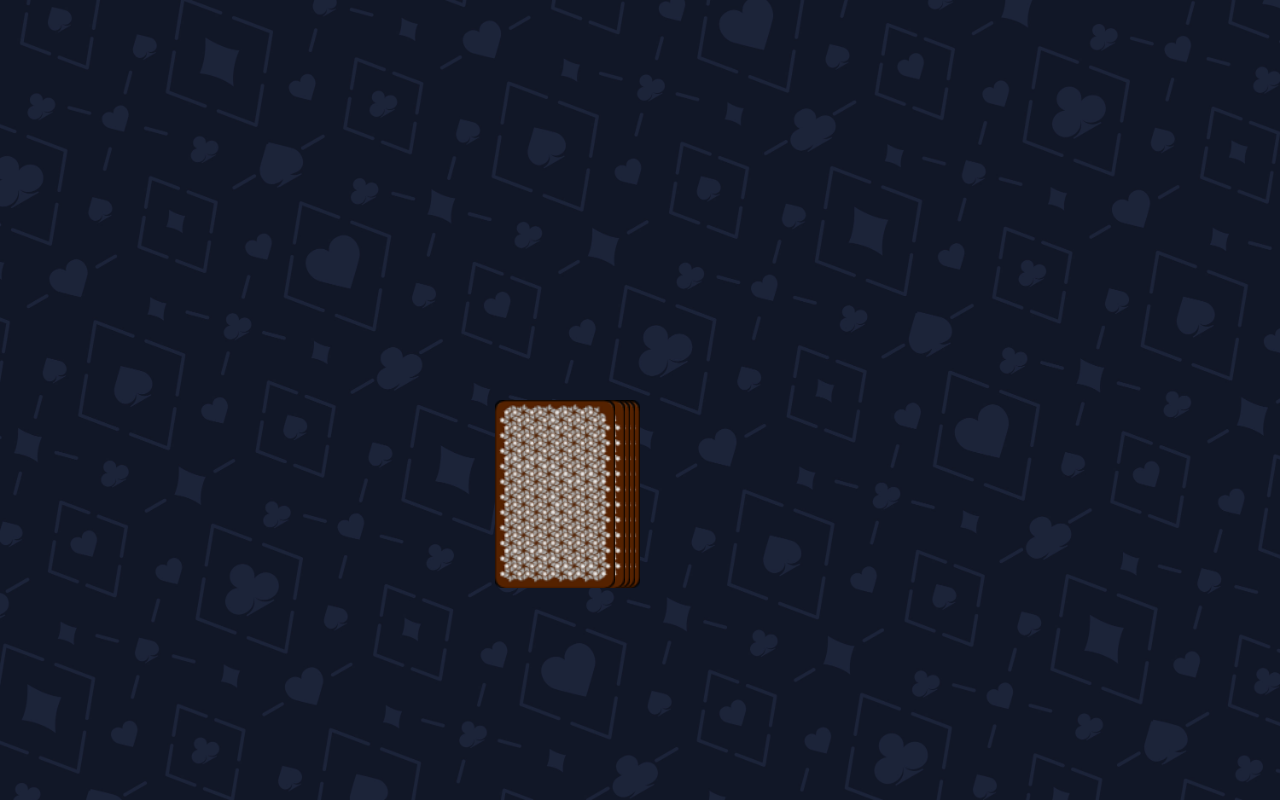
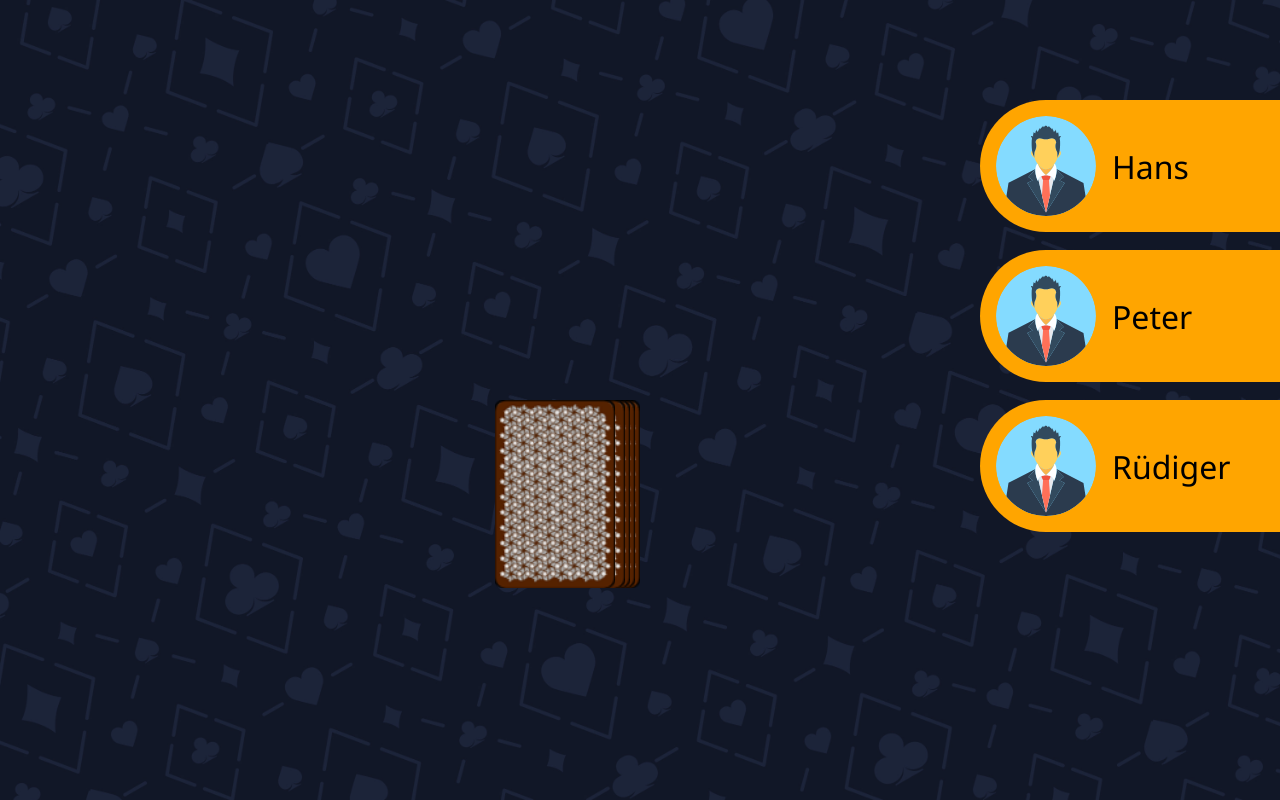
Before and after one commit to lucas-hmchr/ringoffire, an Angular app: page /game in a window 1280 px wide. Built offline with nearby package versions, Linux system fonts and the light colour scheme.

Commit message:
add card selection with animation and player display

```diff
--- a/src/app/game/game.component.html
+++ b/src/app/game/game.component.html
@@ -1,14 +1,21 @@
+@for (player of game?.players; track $index) {
+<app-player class="player-position" [ngStyle]="{'top.px': 100 + ($index * 150)}" [name]="player"></app-player>
+}
 <div class="field">
     <div class="card-stack">
+        <!-- card deck -->
         @for(c of [0,1,2,3]; track c) {
-            <img src="/images/cards/card_cover.png" [ngStyle]="{'right.px': $index * 5}">
-            }
-            <img src="/images/cards/card_cover.png" class="top-card"
-                style="right: 25px" (click)="takeCard()">
+        <img src="/images/cards/card_cover.png" [ngStyle]="{'right.px': $index * 5}">
+        }
+        <!-- top card cover -->
+        <img src="/images/cards/card_cover.png" class="top-card" style="right: 25px" (click)="takeCard()">
+        <!-- deck of selected cards -->
+        @for(c of game?.playedCards; track c) {
+        <img src="/images/cards/{{ c }}.png" class="played-card" alt="">
+        }
+        <!-- card animation -->
         @if(pickCardAnimation){
-            <img src="/images/cards/clubs_1.png" class="pick-card" style="right: 25px"
-                (click)="takeCard()">
+        <img src="/images/cards/{{ currentCard }}.png" class="pick-card" style="right: 25px" (click)="takeCard()">
         }
-
     </div>
 </div>
--- a/src/app/game/game.component.scss
+++ b/src/app/game/game.component.scss
@@ -30,6 +30,12 @@
     }
 }
 
+.played-card {
+    right: 25px;
+    scale: 1.3;
+    transform: translateX(120px) translateY(-180px) rotate(-10deg);
+}
+
 .pick-card {
     animation: pick-card-animation 1s ease-in-out forwards;
 }
@@ -52,3 +58,9 @@
         transform: translateX(120px) translateY(-180px) rotate(-10deg);
     }
 }
+
+.player-position{
+    position: absolute;
+    right: 0;
+    z-index: 10;
+}
--- a/src/app/game/game.component.ts
+++ b/src/app/game/game.component.ts
@@ -1,17 +1,39 @@
 import { CommonModule } from '@angular/common';
-import { Component } from '@angular/core';
+import { Component, OnInit } from '@angular/core';
+import { Game } from '../../models/game';
+import { PlayerComponent } from "../player/player.component";
 
 @Component({
   selector: 'app-game',
-  imports: [CommonModule],
+  imports: [CommonModule, PlayerComponent],
   templateUrl: './game.component.html',
   styleUrl: './game.component.scss'
 })
-export class GameComponent {
+export class GameComponent implements OnInit {
 
   pickCardAnimation = false;
+  currentCard: string = '';
+  game: Game | undefined;
+
+  ngOnInit() {
+    this.newGame()
+  }
+
+  newGame() {
+    this.game = new Game();
+  }
 
   takeCard() {
-    this.pickCardAnimation = true;
+    if (!this.pickCardAnimation) {
+      this.currentCard = this.game?.stack.pop() ?? '';
+      this.pickCardAnimation = true;
+      console.log(this.game, this.currentCard)
+
+      setTimeout(() => {
+        this.game?.playedCards.push(this.currentCard)
+        this.pickCardAnimation = false;
+      }, 1000);
+
+    }
   }
 }
--- a/src/styles.scss
+++ b/src/styles.scss
@@ -1,4 +1,8 @@
 /* You can add global styles to this file, and also import other style files */
+*{
+    margin: 0;
+    box-sizing: border-box;
+}
 body{
     margin: 0;
     font-family: 'Segoe UI', Tahoma, Geneva, Verdana, sans-serif;
```
